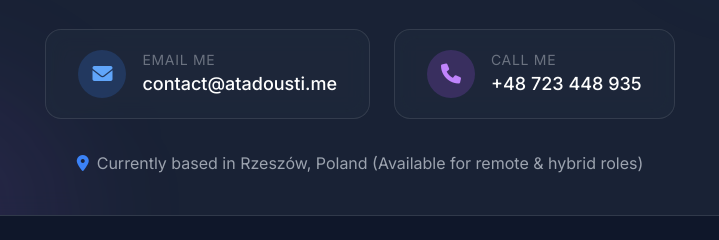
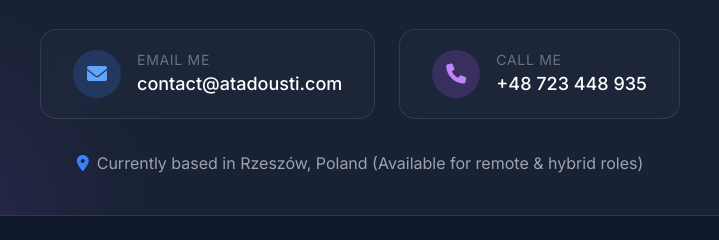
Before and after one commit to amiratadousti/amiratadousti.github.io, a plain HTML site: page index.html in a window 1280 px wide. Shown: the part 3549-3789 px from the top of the page, 280-999 px from the left. Drawn offline with nearby package versions, Linux system fonts and the light colour scheme.

Commit message:
Update index.html

```diff
--- a/index.html
+++ b/index.html
@@ -75,7 +75,7 @@
             <div class="flex gap-6 text-gray-400">
                 <a href="#" class="hover:text-white transition-colors duration-300"><i class="fab fa-linkedin text-xl"></i></a>
                 <a href="#" class="hover:text-white transition-colors duration-300"><i class="fab fa-github text-xl"></i></a>
-                <a href="mailto:contact@atadousti.me" class="hover:text-white transition-colors duration-300"><i class="fas fa-envelope text-xl"></i></a>
+                <a href="mailto:contact@atadousti.com" class="hover:text-white transition-colors duration-300"><i class="fas fa-envelope text-xl"></i></a>
             </div>
         </div>
     </nav>
@@ -278,7 +278,7 @@
                         </div>
                         <div class="text-left">
                             <p class="text-sm text-gray-500 uppercase tracking-wider">Email Me</p>
-                            <p class="text-white font-medium text-lg">contact@atadousti.me</p>
+                            <p class="text-white font-medium text-lg">contact@atadousti.com</p>
                         </div>
                     </a>
 
```
